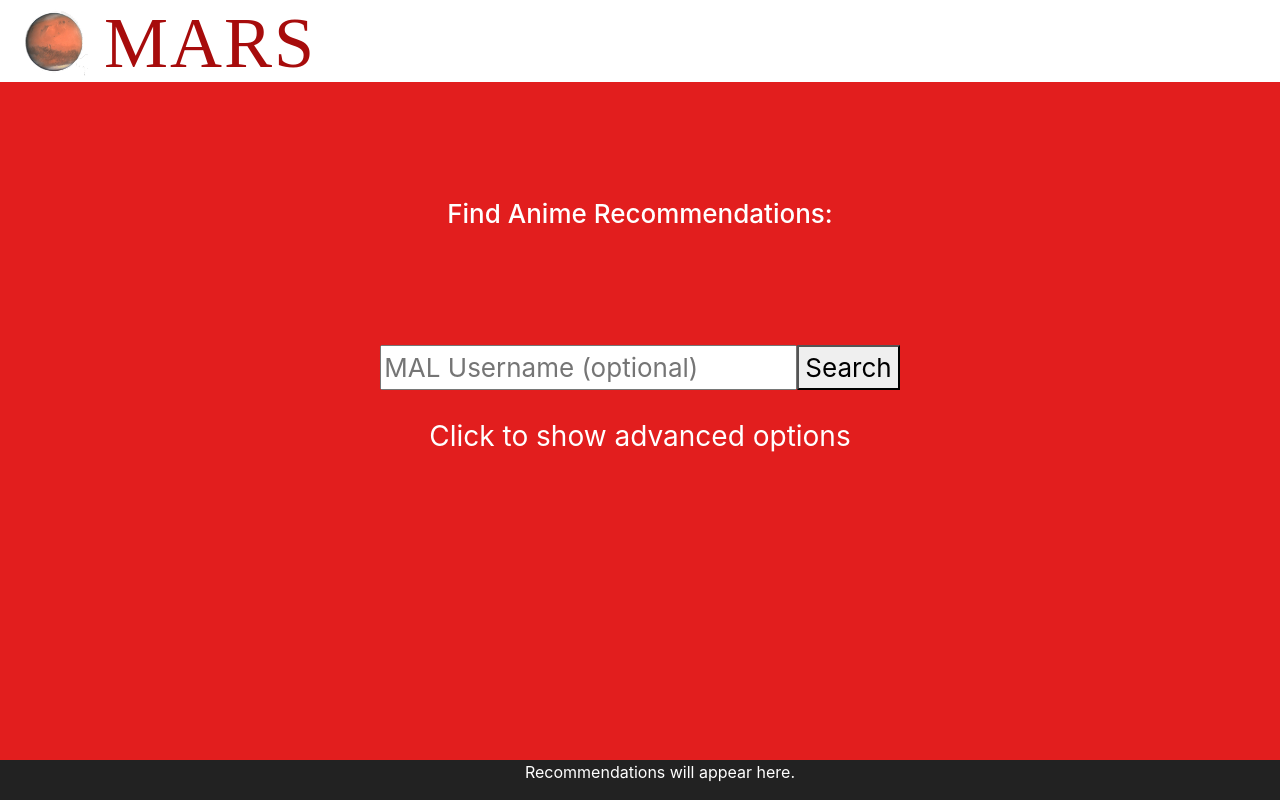
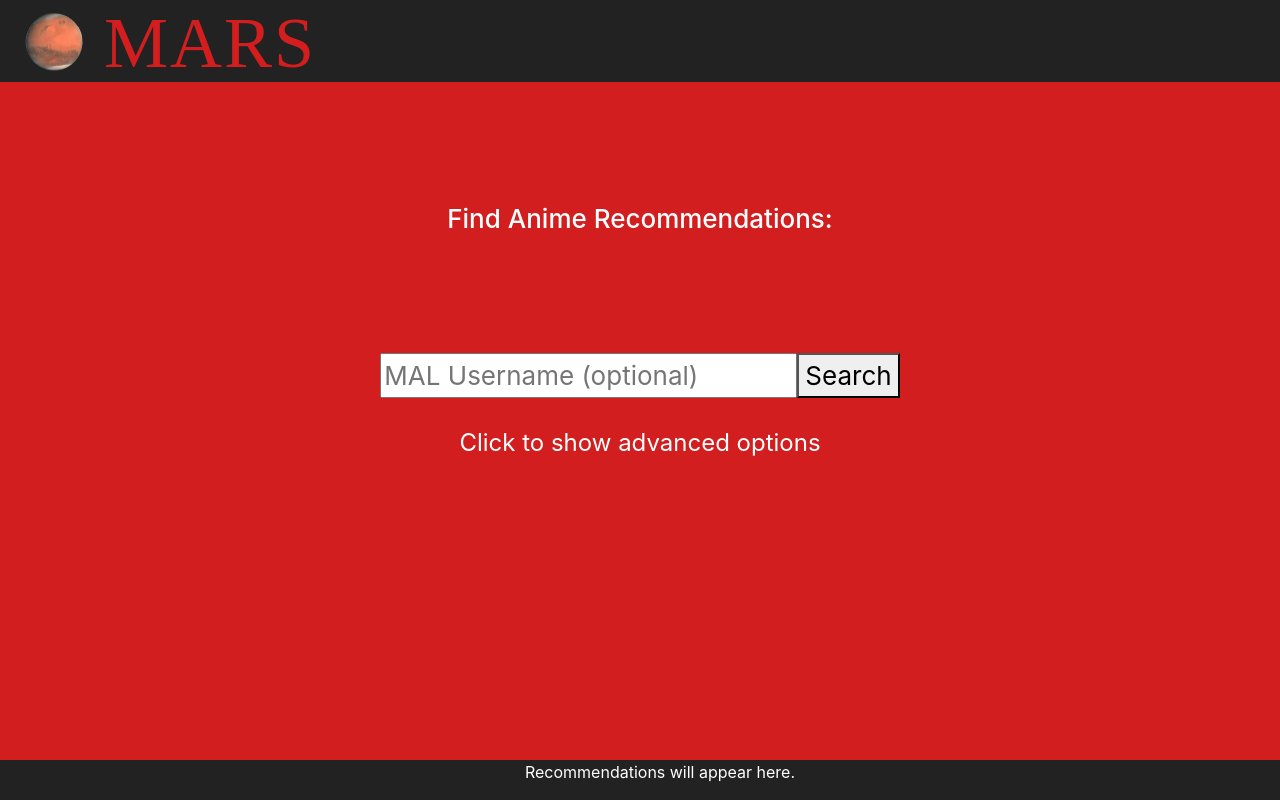
Before and after one commit to rantar2/animetracker, a React (Create React App) app in the folder frontend/: page / in a window 1280 px wide. Built offline with nearby package versions, Linux system fonts and the light colour scheme; no server answers.

Commit message:
Final Build Changes
- Fixed visual differences between final release and current version

```diff
--- a/frontend/src/App.css
+++ b/frontend/src/App.css
@@ -24,7 +24,7 @@
 /* Basic page styling */
 
 .App-body {
-    background-color: #E21e1e;
+    background-color: #d21e1e;
     display: flex;
     flex: 1 1 auto;
     flex-direction: column;
@@ -35,7 +35,7 @@
 }
 
 .App-body h2 {
-    background-color: #E21e1e;
+    background-color: #d21e1e;
     display: flex;
     flex: 1 1 auto;
     align-items: flex-end;
@@ -82,7 +82,7 @@
     background-color: rgba(0, 0, 0, 0);
     border: none;
     color: white;
-    font-size: 28px;
+    font-size: calc(8px + 2vmin);
     transition: none;
 }
 
@@ -96,7 +96,7 @@
     align-items: center;
     justify-content: center;
     transition: 0.1s;
-    font-size: 28px;
+    font-size: calc(8px + 2vmin);
     width: 100%;
 }
 
--- a/frontend/src/App.js
+++ b/frontend/src/App.js
@@ -40,7 +40,10 @@
                 });
                 genreList.splice(35, 1);
                 genreList.splice(24, 1);
+                genreList.splice(20, 1);
                 genreList.splice(17, 1);
+                genreList.splice(11, 1);
+                genreList.splice(6, 1);
                 this.setState({allGenres: genreList});
                 console.log(this.state.allGenres)
 
@@ -160,7 +163,7 @@
             document.getElementById("advancedOptions").style.pointerEvents = "none";
             document.getElementById("advancedOptions").style.opacity = 0;
             document.getElementById("advancedOptionsText").innerText = "Click to show advanced options";
-            document.getElementById("advancedOptionsWrapper").style.backgroundColor = "#ff6666";
+            document.getElementById("advancedOptionsWrapper").style.backgroundColor = "#d21e1e";
             this.setState({showingOptions: false});
         } else {
             document.getElementById("advancedOptions").style.pointerEvents = "auto";
--- a/frontend/src/components/Header.css
+++ b/frontend/src/components/Header.css
@@ -8,8 +8,8 @@
     font-weight: 400;
     font-style: normal;
     font-family: "Jacques Francois Shadow", serif;
-    color: #a70c0c;
-    background-color: #fff;
+    color: #d21e1e;
+    background-color: #222;
     font-size: 72px;
     letter-spacing: 2px;
     line-height: 1.2;
--- a/frontend/src/components/Header.js
+++ b/frontend/src/components/Header.js
@@ -1,6 +1,6 @@
 import React from 'react'
 import "./Header.css";
-import mars from "../images/mars.jpg"
+import mars from "../images/mars.png"
 
 // Displays the header of the website
 function Header(props) {
```
Also changed, not shown: frontend/src/images/mars.jpg (deleted), frontend/src/images/mars.png (added).
